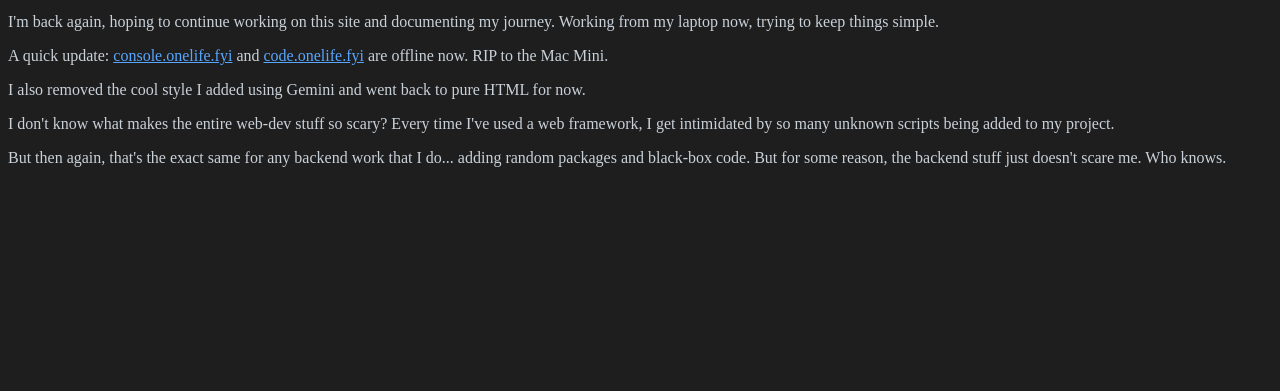
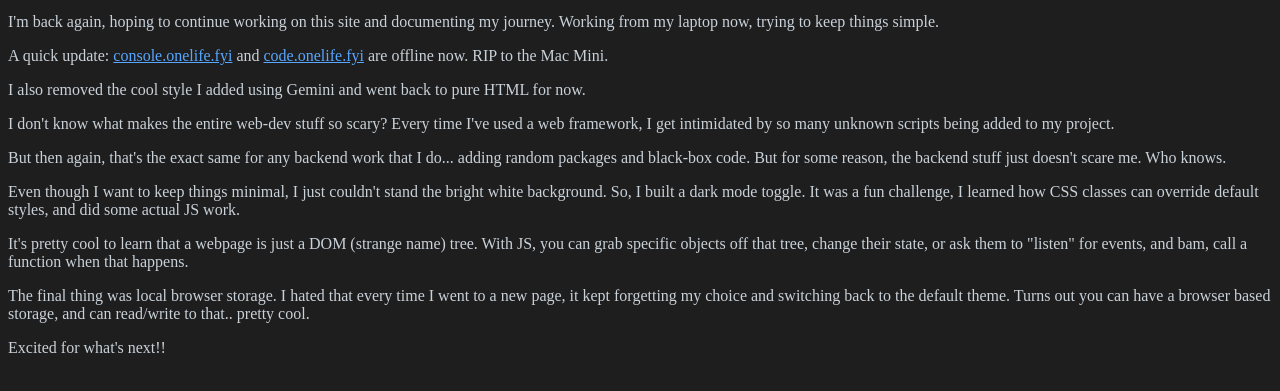
Before and after one commit to onelifefyi/onelife.fyi, a plain HTML site: page journal/20260819_backAgain.html in a window 1280 px wide. Shown: the part 127-518 px from the top of the page. Drawn offline with Linux system fonts and the light colour scheme.

Commit message:
update journal entry with final thoughts on web dev

```diff
--- a/journal/20260819_backAgain.html
+++ b/journal/20260819_backAgain.html
@@ -1,11 +1,13 @@
 <!DOCTYPE html>
 <html lang="en">
+
 <head>
   <meta charset="UTF-8" />
   <meta name="viewport" content="width=device-width, initial-scale=1.0" />
   <title>Back Again - onelife.fyi</title>
   <link rel="stylesheet" href="../style.css" />
 </head>
+
 <body class="dark-theme">
 
   <div>
@@ -19,17 +21,36 @@
   </header>
 
   <article>
-      <p>I'm back again, hoping to continue working on this site and documenting my journey. Working from my laptop now, trying to keep things simple.</p>
+    <p>I'm back again, hoping to continue working on this site and documenting my journey. Working from my laptop now,
+      trying to keep things simple.</p>
 
-      <p>A quick update: <a href="https://console.onelife.fyi">console.onelife.fyi</a> and <a href="https://code.onelife.fyi">code.onelife.fyi</a> are offline now. RIP to the Mac Mini.</p>
+    <p>A quick update: <a href="https://console.onelife.fyi">console.onelife.fyi</a> and <a
+        href="https://code.onelife.fyi">code.onelife.fyi</a> are offline now. RIP to the Mac Mini.</p>
 
     <p>I also removed the cool style I added using Gemini and went back to pure HTML for now.</p>
 
-      <p>I don't know what makes the entire web-dev stuff so scary? Every time I've used a web framework, I get intimidated by so many unknown scripts being added to my project.</p>
+    <p>I don't know what makes the entire web-dev stuff so scary? Every time I've used a web framework, I get
+      intimidated by so many unknown scripts being added to my project.</p>
 
-      <p>But then again, that's the exact same for any backend work that I do... adding random packages and black-box code. But for some reason, the backend stuff just doesn't scare me. Who knows.</p>
+    <p>But then again, that's the exact same for any backend work that I do... adding random packages and black-box
+      code. But for some reason, the backend stuff just doesn't scare me. Who knows.</p>
+
+    <p>Even though I want to keep things minimal, I just couldn't stand the bright white background. So, I built a dark
+      mode toggle. It was a fun challenge, I learned how CSS classes can override default styles, and did some actual JS
+      work.</p>
+
+    <p>It's pretty cool to learn that a webpage is just a DOM (strange name) tree. With JS, you can grab specific
+      objects off that tree, change their state, or ask them to "listen" for events, and bam, call a function when that
+      happens.</p>
+
+    <p>The final thing was local browser storage. I hated that every time I went to a new page, it kept forgetting my
+      choice and switching back to the default theme. Turns out you can have a browser based storage, and can read/write
+      to that.. pretty cool.</p>
+
+    <p>Excited for what's next!!</p>
   </article>
 
   <script src="../script.js"></script>
 </body>
+
 </html>
```
Lines whose indentation alone changed are shown as unchanged.
